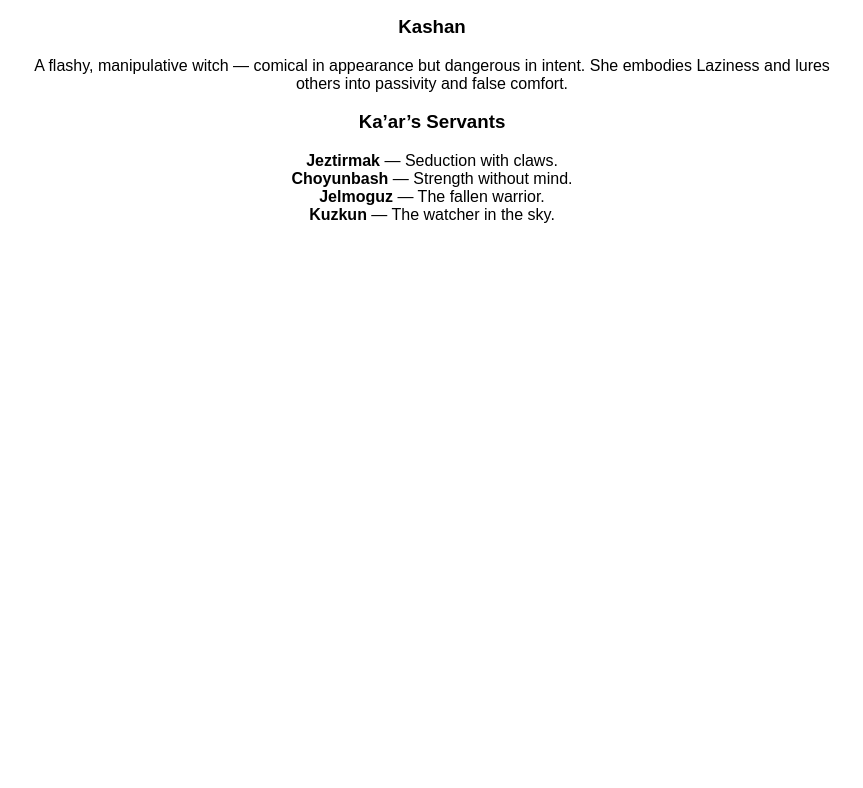
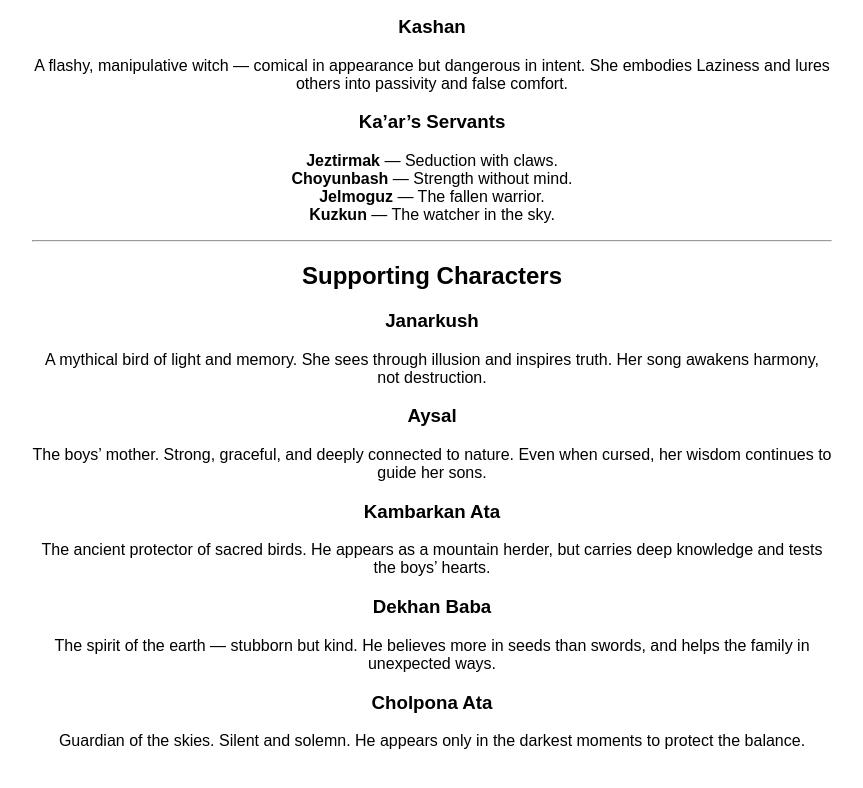
Before and after one commit to janarkush/janarkush.github.io, a plain HTML site: page index.html in a window 1280 px wide. Shown: the part 797-1585 px from the top of the page, without its empty margins (208-1071 px from the left). Before the commit the page ends 1087 px from the top, so only its background shows below. Drawn offline with Linux system fonts and the light colour scheme.

Commit message:
Update index.html

```diff
--- a/index.html
+++ b/index.html
@@ -52,3 +52,30 @@ A flashy, manipulative witch — comical in appearance but dangerous in intent.
   <li><strong>Jelmoguz</strong> — The fallen warrior.</li>
   <li><strong>Kuzkun</strong> — The watcher in the sky.</li>
 </ul>
+<hr>
+<h2>Supporting Characters</h2>
+
+<h3>Janarkush</h3>
+<p>
+A mythical bird of light and memory. She sees through illusion and inspires truth. Her song awakens harmony, not destruction.
+</p>
+
+<h3>Aysal</h3>
+<p>
+The boys’ mother. Strong, graceful, and deeply connected to nature. Even when cursed, her wisdom continues to guide her sons.
+</p>
+
+<h3>Kambarkan Ata</h3>
+<p>
+The ancient protector of sacred birds. He appears as a mountain herder, but carries deep knowledge and tests the boys’ hearts.
+</p>
+
+<h3>Dekhan Baba</h3>
+<p>
+The spirit of the earth — stubborn but kind. He believes more in seeds than swords, and helps the family in unexpected ways.
+</p>
+
+<h3>Cholpona Ata</h3>
+<p>
+Guardian of the skies. Silent and solemn. He appears only in the darkest moments to protect the balance.
+</p>
```
